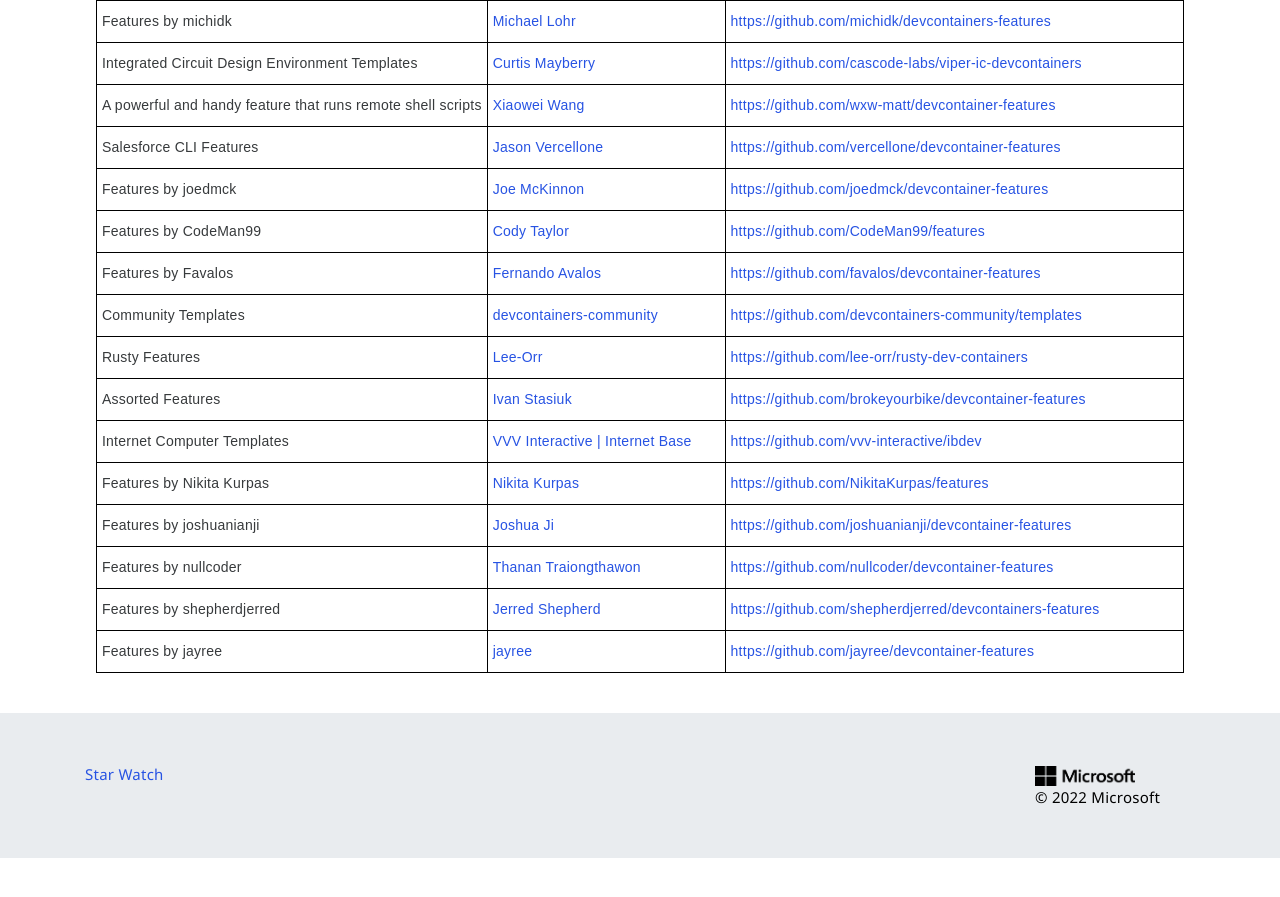
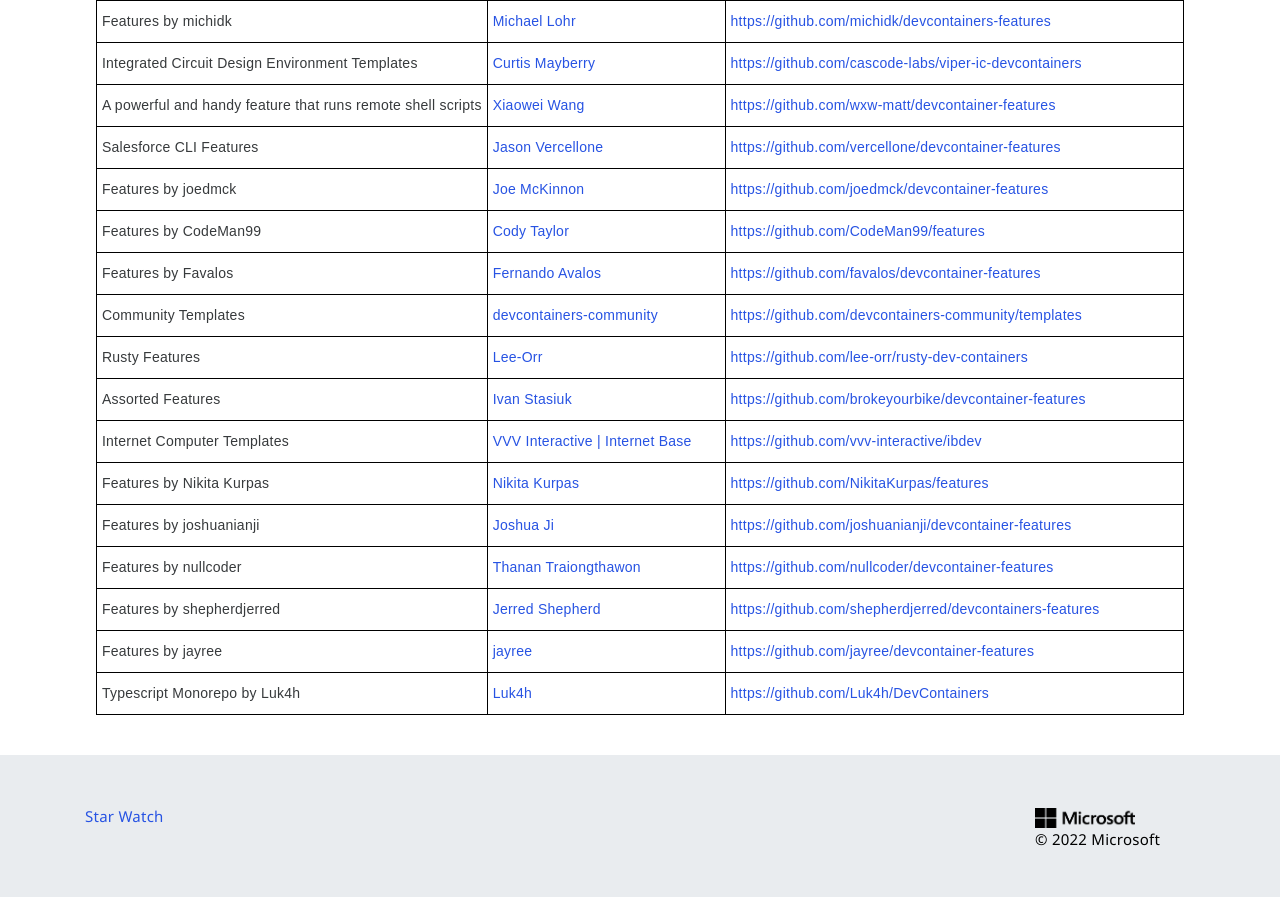
Before and after one commit to devcontainers/devcontainers.github.io, a Jekyll site: the page built from collections.html, in a window 1280 px wide and 900 px high, scrolled down 3442 px. Shown: the top 897 px of the window. Built offline with Jekyll 4.4.1, drawn with Linux system fonts in a browser that asks for light colours; nearby versions of some CDN libraries; comment, search, counter and statistics services are not loaded; before the commit the page ends 4300 px from its top, so only the background shows below that.

Commit message:
Update collection-index.yml

```diff
--- a/_data/collection-index.yml
+++ b/_data/collection-index.yml
@@ -448,3 +448,8 @@
   contact: https://github.com/jayree/devcontainer-features/issues
   repository: https://github.com/jayree/devcontainer-features
   ociReference: ghcr.io/jayree/devcontainer-features
+- name: Typescript Monorepo by Luk4h
+  maintainer: Luk4h
+  contact: https://github.com/Luk4h/DevContainers/issues
+  repository: https://github.com/Luk4h/DevContainers
+  ociReference: ghcr.io/luk4h/devcontainers/typescript
```
